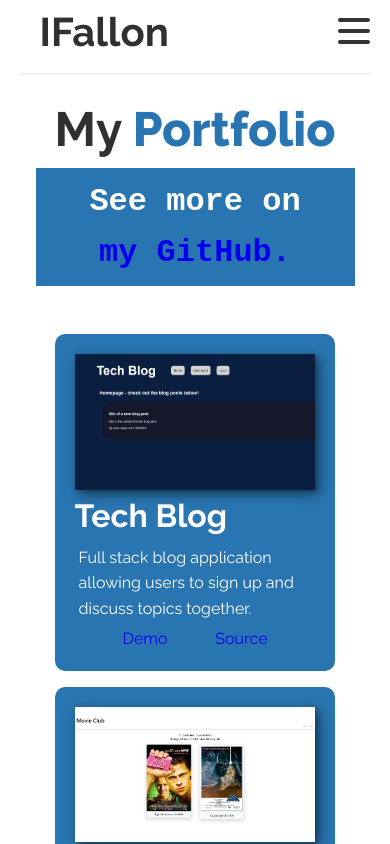
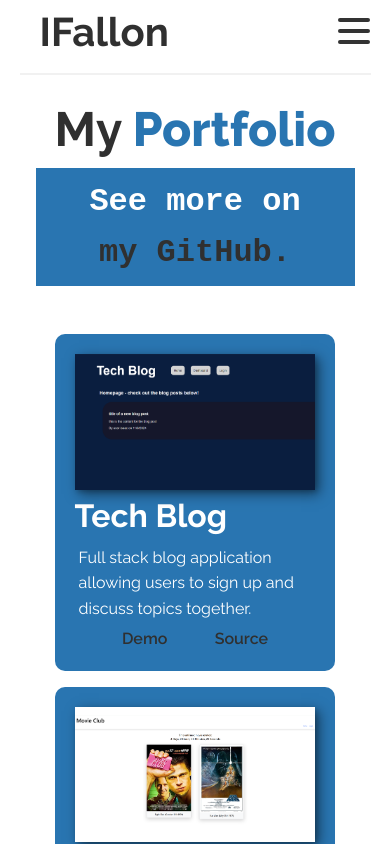
Before and after one commit to isaacfallon/Personal-React-Portfolio, a React (Vite) app: page /Portfolio in a window 390 px wide. Shown: the top 844 px of the page. Built offline with nearby package versions, Linux system fonts and the light colour scheme.

Commit message:
Fixes to links to make them more responsive and readable

```diff
--- a/src/App.css
+++ b/src/App.css
@@ -12,6 +12,7 @@
     --ff-secondary: 'Source Code Pro', monospace;
 
     --fw-reg: 300;
+    --fw-semi-bold: 600;
     --fw-bold: 900;
 
     --clr-light: #fff;
@@ -98,11 +99,15 @@ header {
 
 .navLink {
     color: inherit;
-    /* font-weight: var(--fw-bold); */
     text-decoration: none;
 }
 
-.navLink:hover {
+.homeNavLink {
+    color: inherit;
+    text-decoration: none;
+}
+
+.homeNavLink:hover {
     color: var(--clr-accent);
 }
 
@@ -195,6 +200,25 @@ header {
 .projectLinks {
     display: flex;
     justify-content: space-evenly;
+}
+
+.projectLinks a {
+    color: var(--clr-dark);
+    font-weight: var(--fw-semi-bold);
+}
+
+.projectLinks a:hover {
+    color: var(--clr-light);
+}
+
+.subtitleLink {
+    color: var(--clr-dark);
+    text-decoration: none;
+}
+
+.subtitleLink:hover {
+    color: var(--clr-light);
+    text-decoration: none;
 }
 
 /* ----------Contact styles---------- */
@@ -349,6 +373,10 @@ button:hover {
         padding-top: 1em;
     }
 
+    .navLink:hover {
+        color: var(--clr-accent);
+    }
+
 }
 
 @media (min-width: 1000px) {
--- a/src/components/Burger.jsx
+++ b/src/components/Burger.jsx
@@ -20,6 +20,7 @@ const StyledBurger = styled.div`
     display: flex;
     justify-content: space-around;
     flex-flow: column nowrap;
+    color: black;
     }
 
     div {
--- a/src/components/Nav.jsx
+++ b/src/components/Nav.jsx
@@ -7,7 +7,7 @@ export default function Nav() {
 
   return (
     <header>
-      <h1><Link to="/" className="navLink">IFallon</Link></h1>
+      <h1><Link to="/" className="homeNavLink">IFallon</Link></h1>
         <Burger />
     </header>
   )
--- a/src/components/RightNav.jsx
+++ b/src/components/RightNav.jsx
@@ -28,6 +28,9 @@ const Ul = styled.ul`
         li {
             color: white;
         }
+            li:hover {
+            color: black;
+        }
     }
 `
 
--- a/src/pages/Portfolio.jsx
+++ b/src/pages/Portfolio.jsx
@@ -7,7 +7,7 @@ export default function Portfolio() {
     <>
       <div className="portfolioHeaderContainer">
         <h2>My <strong>Portfolio</strong></h2>
-        <h3 className="sectionSubtitle sectionSubtitlePortfolio">See more on <a href="https://github.com/isaacfallon" target="blank_">my GitHub.</a></h3>
+        <h3 className="sectionSubtitle sectionSubtitlePortfolio">See more on <a href="https://github.com/isaacfallon" target="blank_" className="subtitleLink">my GitHub.</a></h3>
       </div>
 
       <div className="portfolioContainer">
```
